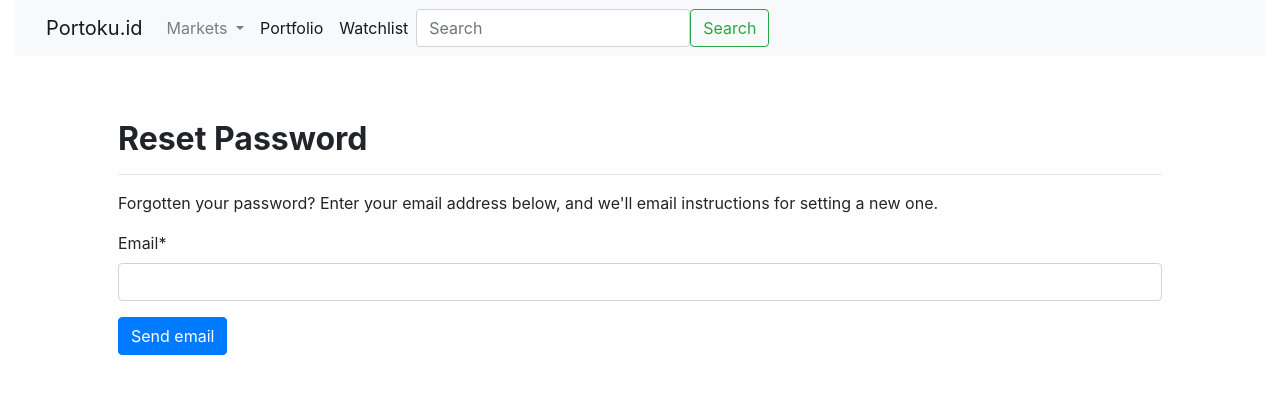
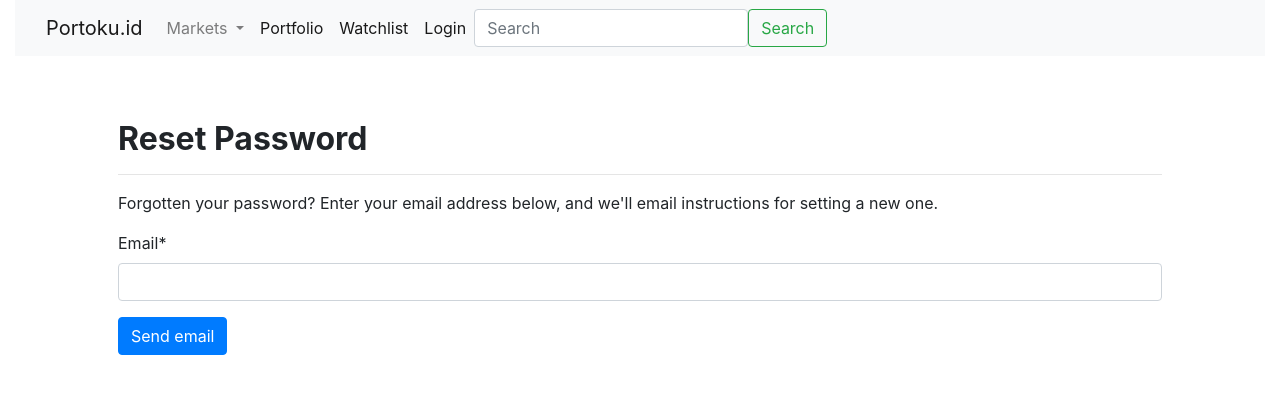
Before and after one commit to domica-s/portoku.id, a Django app: page /accounts/password_reset/ in a window 1280 px wide. Shown: the top 394 px of the page. Run offline with Django 3.2, Linux system fonts and the light colour scheme; parts of the project's set-up code (start-up, migrations or seed data) failed here and were passed over; some libraries are stand-ins or nearby versions.

Commit message:
add dropdown to accounts

```diff
--- a/markets/templates/markets/base/base.html
+++ b/markets/templates/markets/base/base.html
@@ -8,7 +8,7 @@
 
     <title>{% block title %}Portoku.id{% endblock %}</title>
 
-    <link rel="stylesheet" href="{% static 'markets/styles/base.css' %}">
+    {% comment %} <link rel="stylesheet" href="{% static 'markets/styles/base.css' %}"> {% endcomment %}
     <link rel="stylesheet" href="https://maxcdn.bootstrapcdn.com/bootstrap/4.0.0/css/bootstrap.min.css" integrity="sha384-Gn5384xqQ1aoWXA+058RXPxPg6fy4IWvTNh0E263XmFcJlSAwiGgFAW/dAiS6JXm" crossorigin="anonymous">
     {% block site_css %}{% endblock %}
 
--- a/markets/templates/markets/partials/header.html
+++ b/markets/templates/markets/partials/header.html
@@ -9,10 +9,11 @@ In this case, is it possible to have the markets bar have 2 options instead of a
     <div class="collapse navbar-collapse" id="navbarSupportedContent">
       <ul class="navbar-nav me-auto mb-2 mb-lg-0">
         <li class="nav-item dropdown">
-          <a class="nav-link dropdown-toggle" href="#" id="navbarDropdown" role="button" data-bs-toggle="dropdown" aria-expanded="false">
+          <a class="nav-link dropdown-toggle" href="" id="navbarDropdownMarkets" role="button" data-bs-toggle="dropdown" aria-expanded="false">
             Markets
           </a>
-          <ul class="dropdown-menu" aria-labelledby="navbarDropdown">
+          <ul class="dropdown-menu" aria-labelledby="navbarDropdownMarkets">
+            <li><a class="dropdown-item" href="{% url 'markets' %}">All Markets</a></li>
             <li><a class="dropdown-item" href="{% url 'crypto' %}">Cryptocurrencies</a></li>
             <li><a class="dropdown-item" href="{% url 'stock' %}">Indonesian Stocks</a></li>
           </ul>
@@ -23,8 +24,20 @@ In this case, is it possible to have the markets bar have 2 options instead of a
         <li class="nav-item">
           <a class="nav-link active" aria-current="page" href="#">Watchlist</a>
         </li>
+        {% if user.is_authenticated %}
+          <a class="nav-link dropdown-toggle" href="#" id="navbarDropdownAccount" role="button" data-bs-toggle="dropdown" aria-expanded="false">
+              Welcome, {{user.username}}
+          </a>
+          <ul class="dropdown-menu" aria-labelledby="navbarDropdownAccount">
+            <a class="nav-link active" aria-current="page" href="{% url 'logout' %}">Logout</a>
+          </ul>
+        {% else %}
+          <li class="nav-item">
+            <a class="nav-link active" aria-current="page" href="{% url 'login' %}">Login</a>
+          </li>
+        {% endif %}
       </ul>
-      <form class="d-flex">
+      <form class="d-flex justify-content-end" >
         <input class="form-control me-2" type="search" placeholder="Search" aria-label="Search">
         <button class="btn btn-outline-success" type="submit">Search</button>
       </form>
```
Also changed, not shown: db.sqlite3.
